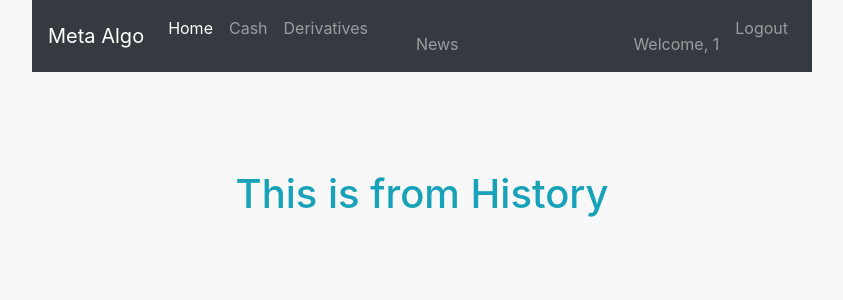
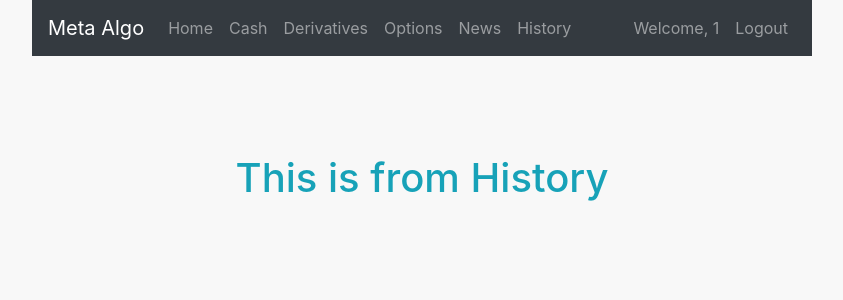
Before and after one commit to Devsixth/webapp, a Flask app: page /history in a window 1280 px wide. Shown: the top 300 px of the page, without its empty margins (218-1061 px from the left). Run offline with Flask 2, Linux system fonts and the light colour scheme; a user stored in the database is signed in; some libraries are stand-ins or nearby versions.

Commit message:
Update new_base.html

```diff
--- a/templates/new_base.html
+++ b/templates/new_base.html
@@ -58,24 +58,23 @@
 <!--        </ul>-->
         {% if current_user.is_authenticated %}
         <ul class="navbar-nav">
-                        <li class="nav-item active">
-                <!--                          <a class="nav-link" href="/home">Home <span class="sr-only">(current)</span></a>-->
+                  <li class="nav-item">
                             <a class="nav-link" href="{{ url_for('home') }}">Home <span class="sr-only">(current)</span></a>
                         </li>
                         <li class="nav-item">
-                <a class="nav-link" href="{{ url_for('cash') }}">Cash<span class="sr-only">(current)</span></a>
+                            <a class="nav-link" href="{{ url_for('cash') }}">Cash</a>
                         </li>
                         <li class="nav-item">
                             <a class="nav-link" href="{{ url_for('derivatives') }}">Derivatives</a>
                         </li>
                         <li class="nav-item">
-                <a class="nav-link" href="{{ url_for('options') }}"Options</a>
+                            <a class="nav-link" href="{{ url_for('options') }}">Options</a>
                         </li>
                         <li class="nav-item">
-                <a class="nav-link" href="{{ url_for('news') }}"><span>News</span></a>
+                            <a class="nav-link" href="{{ url_for('news') }}">News</a>
                         </li>
                         <li class="nav-item">
-                <a class="nav-link" href="{{ url_for('history') }}"History</a>
+                            <a class="nav-link" href="{{ url_for('history') }}">History</a>
                         </li>
         </ul>
         <ul class="navbar-nav ml-auto">
```
Lines whose indentation alone changed are shown as unchanged.
